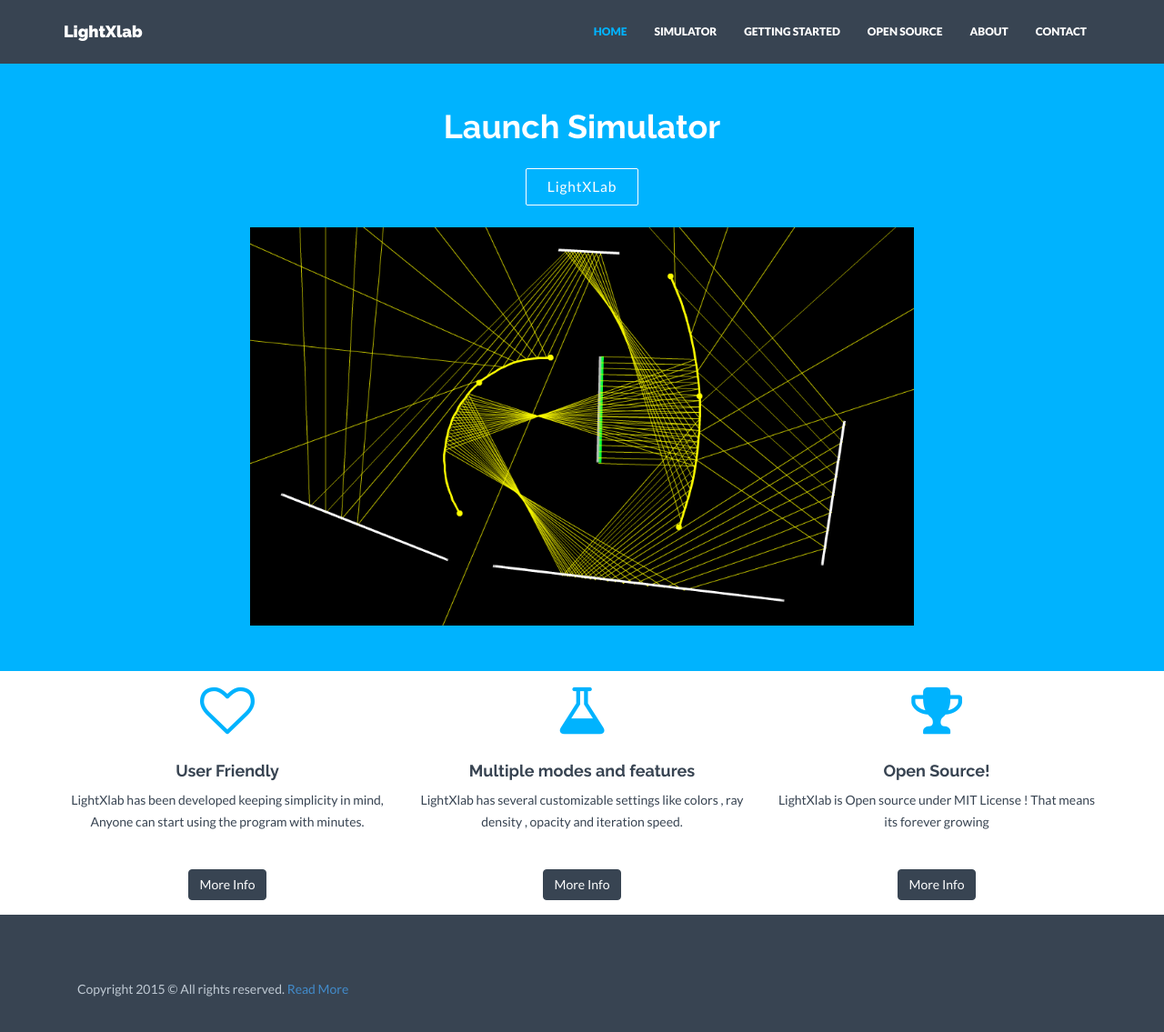
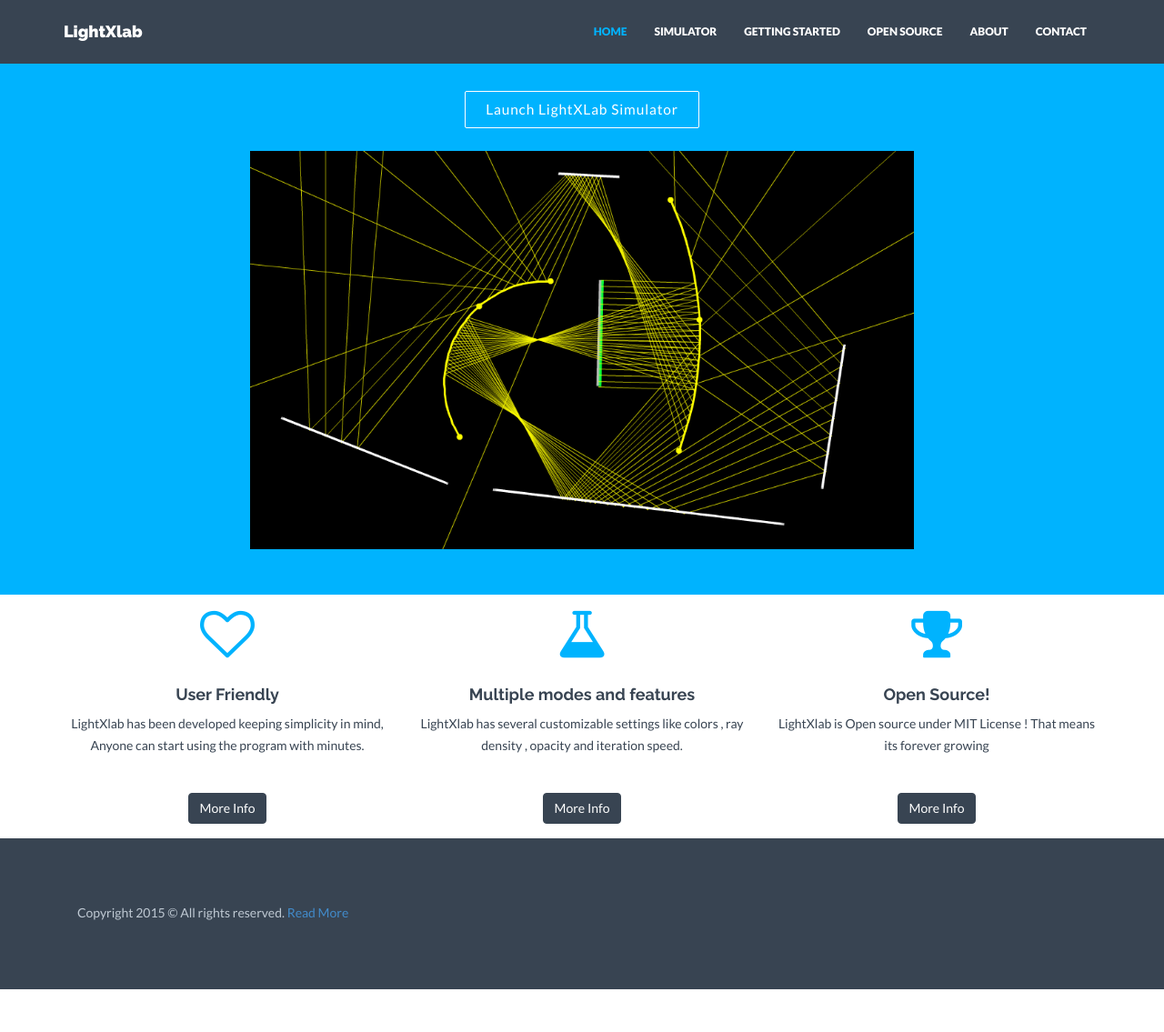
Before and after one commit to satu0king/LightXlab, a Jekyll site: the page built from index.html, in a window 1280 px wide and 1172 px high. Shown: the top 1135 px of the window at 91% size. Built offline with Jekyll 4.4.1, drawn with Linux system fonts in a browser that asks for light colours; nearby versions of some CDN libraries.

Commit message:
Update index.html

```diff
--- a/index.html
+++ b/index.html
@@ -7,8 +7,8 @@
     <div class="container">
         <div class="row"
             <div class="col-lg-8 col-lg-offset-2">
-                <h1> Launch Simulator </h1>
-                <a href="{{ "/simulator" | prepend: site.baseurl }}" class="btn btn-theme btn-outline btn-lg dmbutton">LightXLab</a></p>
+            <!--h1> Launch Simulator </h1>-->
+                <a href="{{ "/simulator" | prepend: site.baseurl }}" class="btn btn-theme btn-outline btn-lg dmbutton">Launch LightXLab Simulator</a></p>
             </div>
             <div class="col-lg-8 col-lg-offset-2 himg">
                 <img src="{{ "/assets/img/shot1.png" | prepend: site.baseurl }}" class="img-responsive">
```
